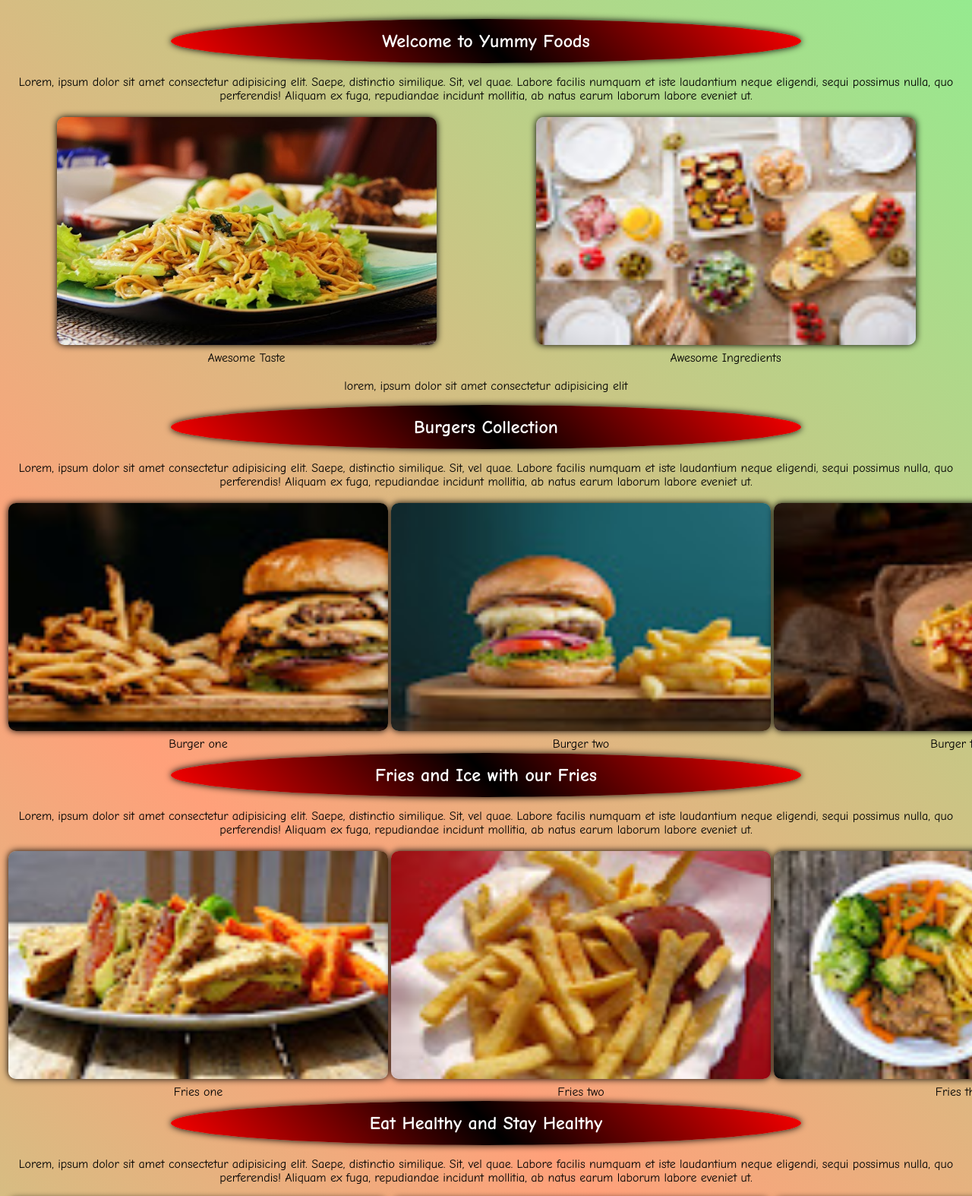
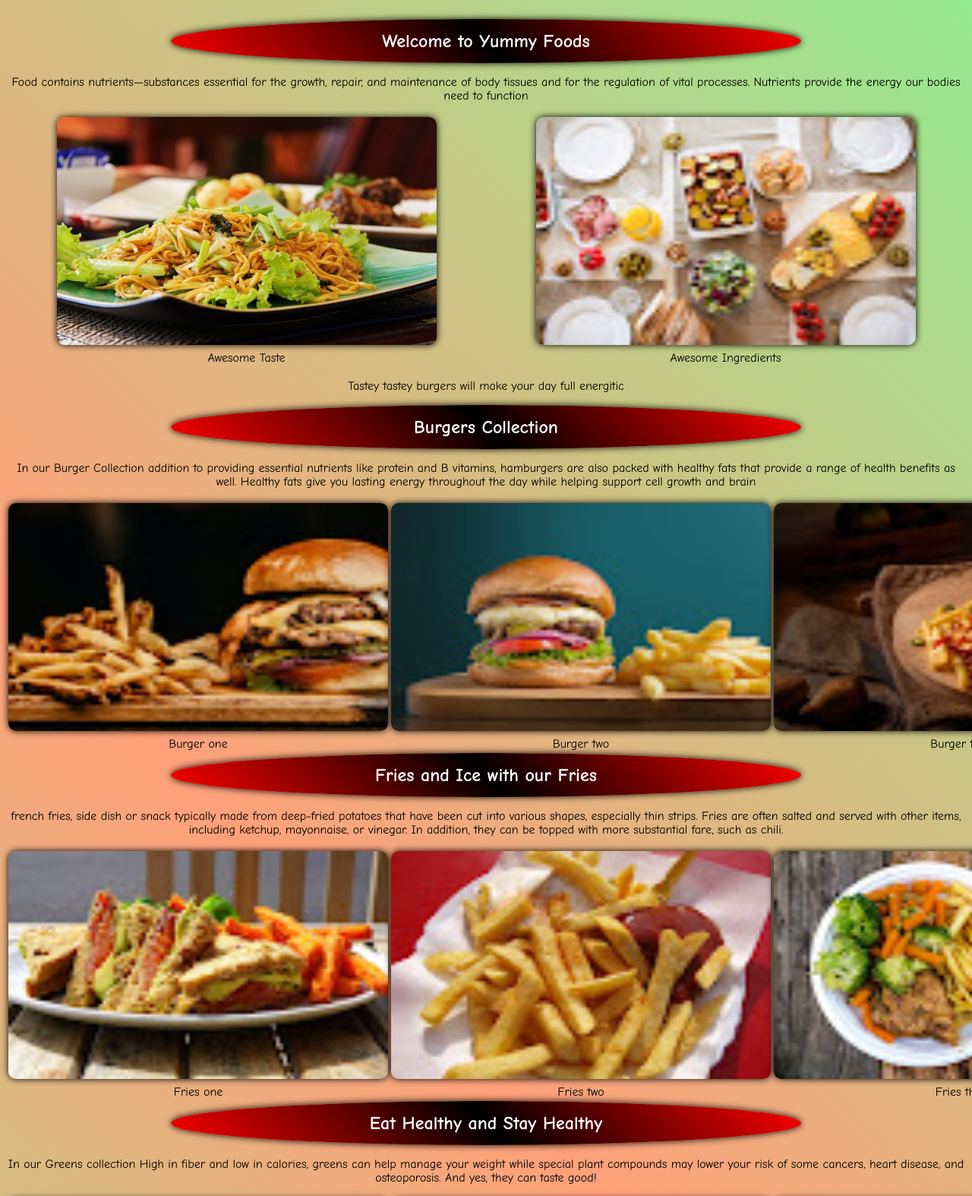
Before and after one commit to ShivaniNarsing/Foodieapplication1, a plain HTML site: page index.html in a window 1280 px wide. Shown: the part 102-1676 px from the top of the page at 76% size. Drawn offline with Linux system fonts and the light colour scheme.

Commit message:
Add files via upload

```diff
--- a/index.html
+++ b/index.html
@@ -52,7 +52,7 @@
     <h2>
         Welcome to Yummy Foods
     </h2>
-    <p>Lorem, ipsum dolor sit amet consectetur adipisicing elit. Saepe, distinctio similique. Sit, vel quae. Labore facilis numquam et iste laudantium neque eligendi, sequi possimus nulla, quo perferendis! Aliquam ex fuga, repudiandae incidunt mollitia, ab natus earum laborum labore eveniet ut.</p>
+    <p> Food contains nutrients—substances essential for the growth, repair, and maintenance of body tissues and for the regulation of vital processes. Nutrients provide the energy our bodies need to function</p>
     <div id="Home">
         <table>
             <tr>
@@ -70,9 +70,9 @@
         </table>
     </div>
     <div id="Burgers">
-        <P>lorem, ipsum dolor sit amet consectetur adipisicing elit  </P>
+        <P>Tastey tastey burgers will make your day full energitic  </P>
         <h2>Burgers Collection</h2>
-        <P>Lorem, ipsum dolor sit amet consectetur adipisicing elit. Saepe, distinctio similique. Sit, vel quae. Labore facilis numquam et iste laudantium neque eligendi, sequi possimus nulla, quo perferendis! Aliquam ex fuga, repudiandae incidunt mollitia, ab natus earum laborum labore eveniet ut.</p></P>
+        <P>In our Burger Collection addition to providing essential nutrients like protein and B vitamins, hamburgers are also packed with healthy fats that provide a range of health benefits as well. Healthy fats give you lasting energy throughout the day while helping support cell growth and brain</P>
         <table>
             <tr>
                 <td>
@@ -100,7 +100,7 @@
     </div>
     <div id="Fries">
         <h2> Fries and Ice with our Fries</h2>
-        <p>Lorem, ipsum dolor sit amet consectetur adipisicing elit. Saepe, distinctio similique. Sit, vel quae. Labore facilis numquam et iste laudantium neque eligendi, sequi possimus nulla, quo perferendis! Aliquam ex fuga, repudiandae incidunt mollitia, ab natus earum laborum labore eveniet ut.</p>
+        <p>french fries, side dish or snack typically made from deep-fried potatoes that have been cut into various shapes, especially thin strips. Fries are often salted and served with other items, including ketchup, mayonnaise, or vinegar. In addition, they can be topped with more substantial fare, such as chili.</p>
         <table>
             <tr>
                 <td>
@@ -128,7 +128,7 @@
     </div>
         <div id="Greens">
         <h2>Eat Healthy and Stay Healthy</h2>
-        <p>Lorem, ipsum dolor sit amet consectetur adipisicing elit. Saepe, distinctio similique. Sit, vel quae. Labore facilis numquam et iste laudantium neque eligendi, sequi possimus nulla, quo perferendis! Aliquam ex fuga, repudiandae incidunt mollitia, ab natus earum laborum labore eveniet ut.</p>
+        <p> In our Greens collection High in fiber and low in calories, greens can help manage your weight while special plant compounds may lower your risk of some cancers, heart disease, and osteoporosis. And yes, they can taste good!</p>
         <table>
             <tr>
                 <td>
@@ -156,7 +156,7 @@
         </div>
         <div id="Noodles">
          <h2>Do Google and Eat Noodles</h2>
-         <P>Lorem, ipsum dolor sit amet consectetur adipisicing elit. Saepe, distinctio similique. Sit, vel quae. Labore facilis numquam et iste laudantium neque eligendi, sequi possimus nulla, quo perferendis! Aliquam ex fuga, repudiandae incidunt mollitia, ab natus earum laborum labore eveniet ut.</P>
+         <P>Noodles is a staple food in most Asian countries and is eaten by both kids and adults. It is of the same family with spaghetti and other pastas which are all ...</P>
          <table>
              <tr>
                  <td>
@@ -185,7 +185,7 @@
     </div>
     <div id="Desserts">
      <h2>Enjoy the Desserts</h2>
-     <P>Lorem, ipsum dolor sit amet consectetur adipisicing elit. Saepe, distinctio similique. Sit, vel quae. Labore facilis numquam et iste laudantium neque eligendi, sequi possimus nulla, quo perferendis! Aliquam ex fuga, repudiandae incidunt mollitia, ab natus earum laborum labore eveniet ut.</P>
+     <P>IN our Dessert collection concludes a meal. The course consists of sweet foods, such as cake, biscuit, ice cream and possibly a beverage such as dessert wine and liqueur. Some cultures sweeten foods that are more commonly savory to create desserts.</P>
      <table>
          <tr>
              <td>
@@ -223,7 +223,7 @@
 <div>
     <h2>copy rights &copy; 2024 Coding Brains</h2>
     <p>All rights reserved</p>
-    <p>Develope and Maintained by <a href="">Shivaniii</a> </a></p>
+    <p>Develope and Maintained by <a href="">Shivani Narsing</a> </a></p>
 </div>
 <div align="center">
     <a href="#Home">Home</a>|
```
